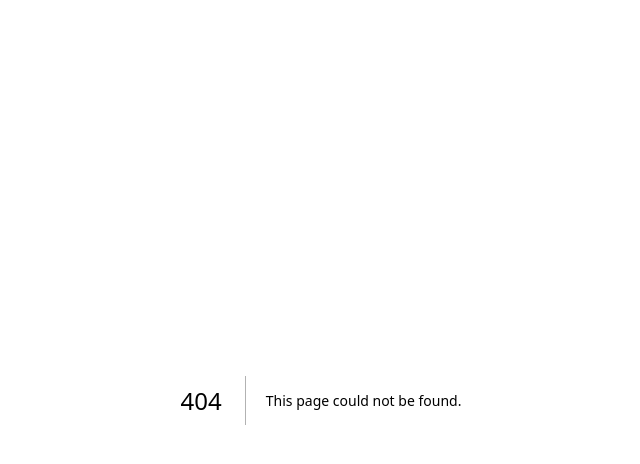
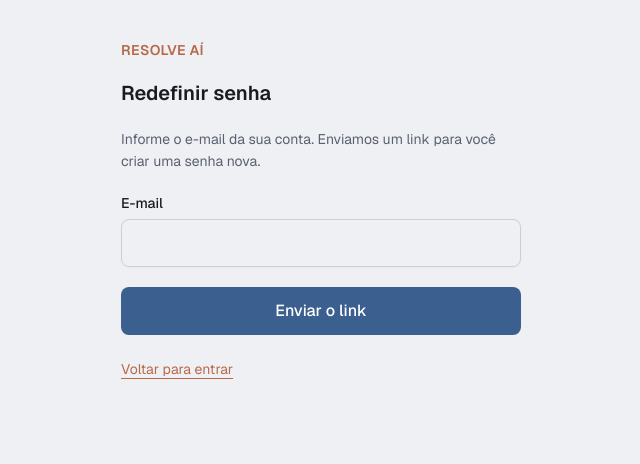
Before and after one commit to natanjunior/8FSDT-Hackathon, a Next.js app: page /redefinir-senha in a window 1280 px wide. Before the commit this address had no page. Shown: the top 464 px of the page, without its empty margins (319-959 px from the left). Built offline with nearby package versions, Linux system fonts and the light colour scheme.

Commit message:
feat(t-12): a tela que pede o link, e a frase que nao confirma a conta

```diff
--- /dev/null
+++ b/app/redefinir-senha/page.tsx
@@ -0,0 +1,20 @@
+import { FormularioDeRedefinicao } from "@/interface/componentes/formulario-de-redefinicao";
+import { MolduraDeTela } from "@/interface/componentes/moldura-de-tela";
+
+/**
+ * **T-12 · Redefinir senha** — alcançada de T-01 e do erro de e-mail repetido em T-11.
+ *
+ * **Não redireciona quem tem sessão**, ao contrário de T-01 (decisão D-6b-5). O *"sem sessão"* do
+ * inventário descreve quem chega aqui, não é guarda — e como a Q-T6 fechou que não existe tela de perfil,
+ * **esta é a única porta de trocar a senha** que o produto tem. Fechá-la deixaria quem está dentro sem
+ * nenhuma, e nada na interface diria isso.
+ *
+ * Não chama endpoint deste contrato: chama a ação de credencial, que chama o provedor (§4.1).
+ */
+export default function TelaDeRedefinirSenha() {
+  return (
+    <MolduraDeTela titulo="Redefinir senha">
+      <FormularioDeRedefinicao />
+    </MolduraDeTela>
+  );
+}
--- a/src/interface/acoes/index.ts
+++ b/src/interface/acoes/index.ts
@@ -2,11 +2,17 @@
 
 import { redirect } from "next/navigation";
 
-import { criarConta, entrar, sair, type RecusaDeCredencial } from "@/aplicacao/credenciais";
+import {
+  criarConta,
+  entrar,
+  pedirRedefinicaoDeSenha,
+  sair,
+  type RecusaDeCredencial,
+} from "@/aplicacao/credenciais";
 import { montarCredenciais } from "@/composicao";
 
 import { armazenamentoDeCookies } from "@/interface/http";
-import { criarContaSchema, entrarSchema } from "@/interface/schemas";
+import { criarContaSchema, entrarSchema, pedirRedefinicaoSchema } from "@/interface/schemas";
 
 /**
  * ============================================================================
@@ -27,6 +33,8 @@ export type EstadoDoFormulario = {
   readonly erros?: Readonly<Record<string, string>>;
   /** **DORMENTE** — nenhum e-mail de confirmação é enviado nesta entrega (Q-T9, 22/08/2026). */
   readonly aviso?: "confirme-o-email";
+  /** T-12: o pedido foi aceito. **Não diz se a conta existe** — nem poderia (critério 1). */
+  readonly enviado?: boolean;
 };
 
 /** T-01 · Entrar. Ao final, navegação para o shell, que faz `GET /contexto` (inventário, T-01). */
@@ -88,6 +96,28 @@ export async function acaoDeCriarConta(
   redirect("/");
 }
 
+/**
+ * T-12 · pedir o link de redefinição.
+ *
+ * **A resposta é a mesma exista ou não a conta** (critério 1). O ACL já garante isso; aqui a garantia
+ * aparece na forma da função: não há ramo que dependa da existência.
+ */
+export async function acaoDePedirRedefinicao(
+  _anterior: EstadoDoFormulario,
+  formulario: FormData,
+): Promise<EstadoDoFormulario> {
+  const conferido = pedirRedefinicaoSchema.safeParse({ email: formulario.get("email") });
+  if (!conferido.success) return { erros: porCampo(conferido.error.issues) };
+
+  const resultado = await pedirRedefinicaoDeSenha(
+    montarCredenciais(await armazenamentoDeCookies()),
+    conferido.data.email,
+  );
+
+  if (!resultado.ok) return { recusa: resultado.recusa };
+  return { enviado: true };
+}
+
 /** O link "Sair" de T-02 e do shell. */
 export async function acaoDeSair(): Promise<void> {
   await sair(montarCredenciais(await armazenamentoDeCookies()));
--- /dev/null
+++ b/src/interface/componentes/formulario-de-redefinicao.tsx
@@ -0,0 +1,90 @@
+"use client";
+
+import Link from "next/link";
+import { useActionState } from "react";
+
+import { acaoDePedirRedefinicao } from "@/interface/acoes";
+import { Aviso, Campo } from "@/interface/componentes/moldura-de-tela";
+import { Button } from "@/interface/componentes/ui/button";
+import { Input } from "@/interface/componentes/ui/input";
+
+/**
+ * **T-12 · Redefinir senha.** Um campo, um botão, e o caminho de volta.
+ *
+ * **O que carrega informação aqui não é o layout — é a frase do fim**, e ela é condicional de propósito:
+ * uma tela que respondesse *"este e-mail não está cadastrado"* seria um verificador de quem tem conta no
+ * produto, operável por qualquer um, sem sessão (inventário, T-12).
+ *
+ * **Dois erros visíveis, e o segundo é achado declarado (A-6b-2).** O critério 5 diz *"o único"*; falha do
+ * provedor ganhou frase própria porque a alternativa era a tela afirmar que enviou o que não enviou.
+ *
+ * **Duas divergências de desenho contra o protótipo, declaradas em vez de escondidas** — as duas nascem de
+ * a `MolduraDeTela` ser dona do título e do formulário ser dono do resto:
+ *
+ * 1. **Quadro 4.** O protótipo troca o título *"Redefinir senha"* por *"Confira o seu e-mail"*; aqui o
+ *    título fica e a frase entra como `<h2>` abaixo dele. Trocar o título obrigaria o formulário a mandar
+ *    na moldura, que é o contrário da razão de a moldura existir (`moldura-de-tela.tsx`: *"duas cópias
+ *    divergem na primeira alteração"*).
+ * 2. **Quadro 5.** O protótipo desabilita o botão e some com o parágrafo de apoio no limite de envios; aqui
+ *    os dois ficam. O botão desabilitado precisaria saber **quando** o limite passa, e nem o provedor
+ *    devolve esse instante — desabilitar sem saber por quanto tempo é pior que deixar tentar.
+ */
+export function FormularioDeRedefinicao() {
+  const [estado, agir, aguardando] = useActionState(acaoDePedirRedefinicao, {});
+
+  // A face de sucesso **substitui** o formulário (protótipo, T-12, quadro 4). Deixá-lo na tela convidaria
+  // a um segundo pedido, e o teto do provedor é de dois por hora.
+  if (estado.enviado === true) {
+    return (
+      <>
+        <h2 className="text-tinta text-base font-semibold">Confira o seu e-mail</h2>
+        <p className="text-tinta-suave text-sm leading-relaxed">
+          Se existe uma conta com este e-mail, o link foi enviado. Confira também o spam.
+        </p>
+        <Link href="/entrar" className="text-marca w-fit py-1 text-sm underline underline-offset-4">
+          Voltar para entrar
+        </Link>
+      </>
+    );
+  }
+
+  return (
+    <>
+      {estado.recusa !== undefined && <Aviso>{textoDaRecusa(estado.recusa)}</Aviso>}
+
+      <p className="text-tinta-suave text-sm leading-relaxed">
+        Informe o e-mail da sua conta. Enviamos um link para você criar uma senha nova.
+      </p>
+
+      <form action={agir} className="flex flex-col gap-5" noValidate>
+        <Campo id="email" rotulo="E-mail" erro={estado.erros?.["email"]}>
+          <Input
+            id="email"
+            name="email"
+            type="email"
+            autoComplete="email"
+            inputMode="email"
+            autoCapitalize="none"
+            required
+            aria-invalid={estado.erros?.["email"] !== undefined}
+            className="h-12 text-base"
+          />
+        </Campo>
+
+        {/* A-3: alvo de toque de 48 px, como nas outras três telas de credencial. */}
+        <Button type="submit" disabled={aguardando} className="h-12 w-full text-base">
+          {aguardando ? "Enviando…" : "Enviar o link"}
+        </Button>
+      </form>
+
+      <Link href="/entrar" className="text-marca w-fit py-1 text-sm underline underline-offset-4">
+        Voltar para entrar
+      </Link>
+    </>
+  );
+}
+
+function textoDaRecusa(recusa: string): string {
+  if (recusa === "LIMITE_DE_ENVIOS") return "Muitos pedidos seguidos. Espere um pouco.";
+  return "Não foi possível pedir o link agora. Tente de novo em instantes.";
+}
```
